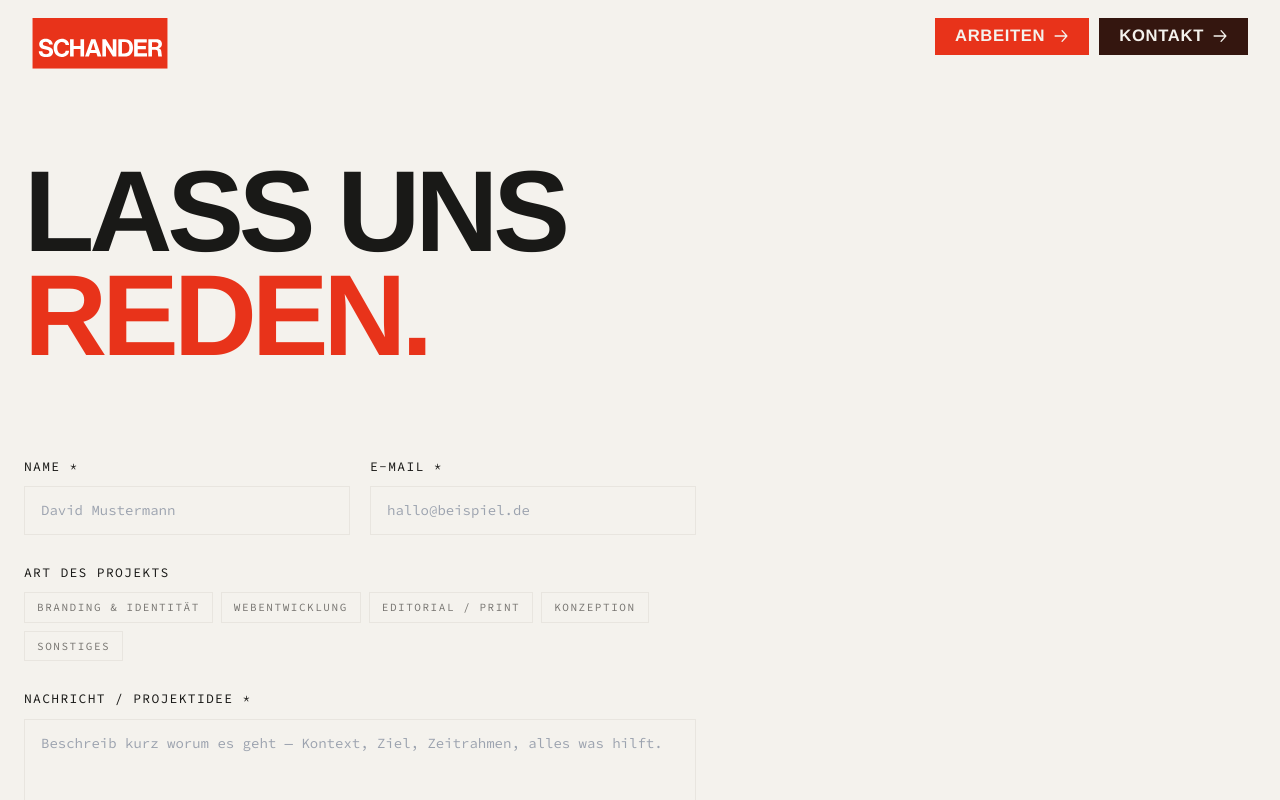
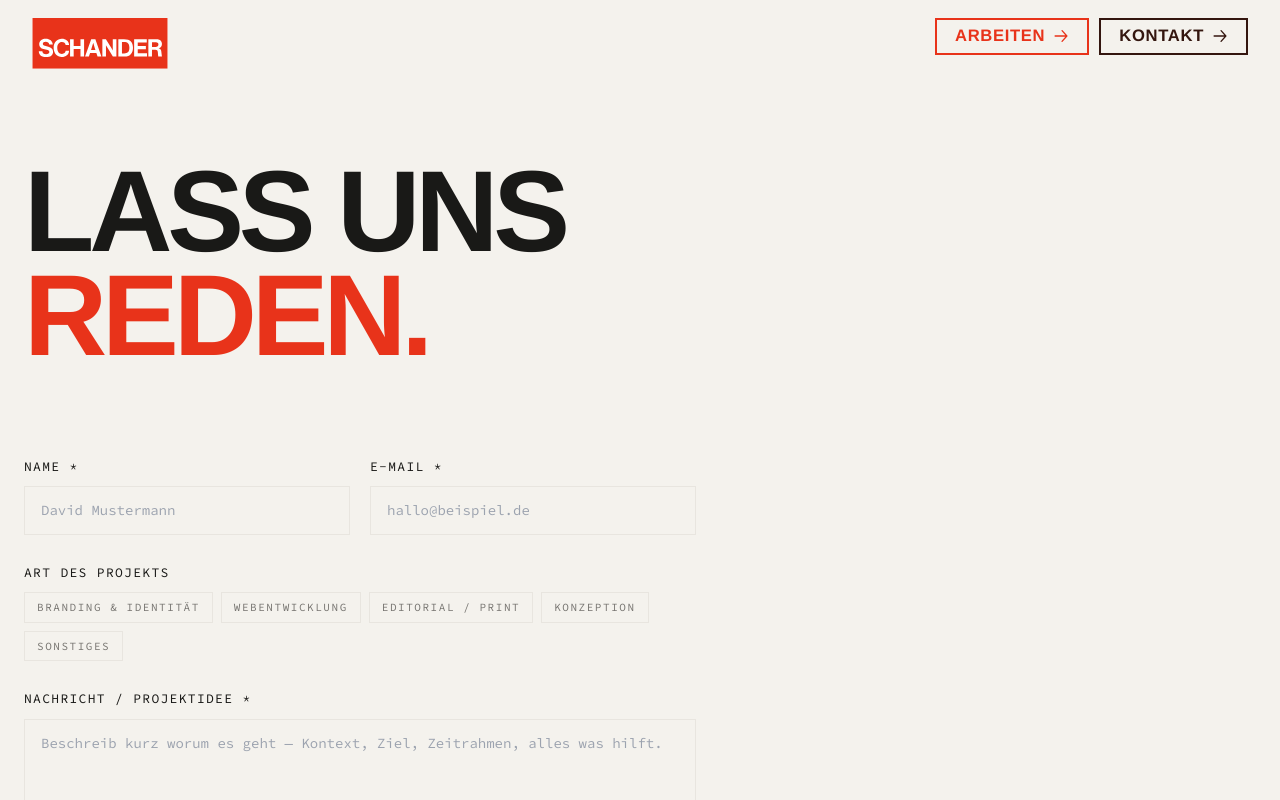
Before and after one commit to dxvxds03/studio-schander, a Next.js app: page /kontakt in a window 1280 px wide. Shown: the top 800 px of the page. Built offline with nearby package versions, Linux system fonts and the light colour scheme; no server answers; a web font is replaced by a local one.

Commit message:
Restructure ongoing

```diff
--- a/src/app/globals.css
+++ b/src/app/globals.css
@@ -164,23 +164,19 @@ body {
   transition: background 0.18s ease, color 0.18s ease;
 }
 .nav-btn-arbeiten {
-  background: var(--dead-poet);
-  color: var(--cream);
+  color: var(--dead-poet);
   border-color: var(--dead-poet);
 }
 .nav-btn-arbeiten:hover {
-  background: var(--negroni) !important;
-  border-color: var(--negroni) !important;
+  background: var(--dead-poet) !important;
   color: var(--cream) !important;
 }
 .nav-btn-kontakt {
-  background: var(--negroni);
-  color: var(--cream);
+  color: var(--negroni);
   border-color: var(--negroni);
 }
 .nav-btn-kontakt:hover {
-  background: var(--ink) !important;
-  border-color: var(--ink) !important;
+  background: var(--negroni) !important;
   color: var(--cream) !important;
 }
 
@@ -207,6 +203,9 @@ body {
 
 /* ── Mobile ────────────────────────────────────────────────── */
 @media (max-width: 680px) {
+
+  /* Nav: solid cream background on mobile */
+  .nav-root { background: var(--cream) !important; }
 
   /* Nav buttons: stack vertically on small screens */
   .nav-ctas { flex-direction: column !important; gap: 8px !important; }
--- a/src/components/HeroSection.tsx
+++ b/src/components/HeroSection.tsx
@@ -499,10 +499,9 @@ export default function HeroSection({ projects }: { projects: HeroProject[] }) {
                     alt={project.title}
                     draggable={false}
                     style={{
-                      height: 'clamp(240px, 34vh, 432px)',
+                      height: 'clamp(240px, 34vh, 540px)',
                       width: 'auto',
                       display: 'block',
-                      maxWidth: '480px',
                     }}
                   />
                   <div className="card-hover-ring" />
--- a/src/components/Navigation.tsx
+++ b/src/components/Navigation.tsx
@@ -7,7 +7,7 @@ import Arrow from './Arrow'
 export default function Navigation() {
   return (
     <motion.nav
-      className="fixed top-0 left-0 right-0 z-50"
+      className="fixed top-0 left-0 right-0 z-50 nav-root"
       style={{ background: 'transparent' }}
       initial={{ opacity: 0 }}
       animate={{ opacity: 1 }}
```
